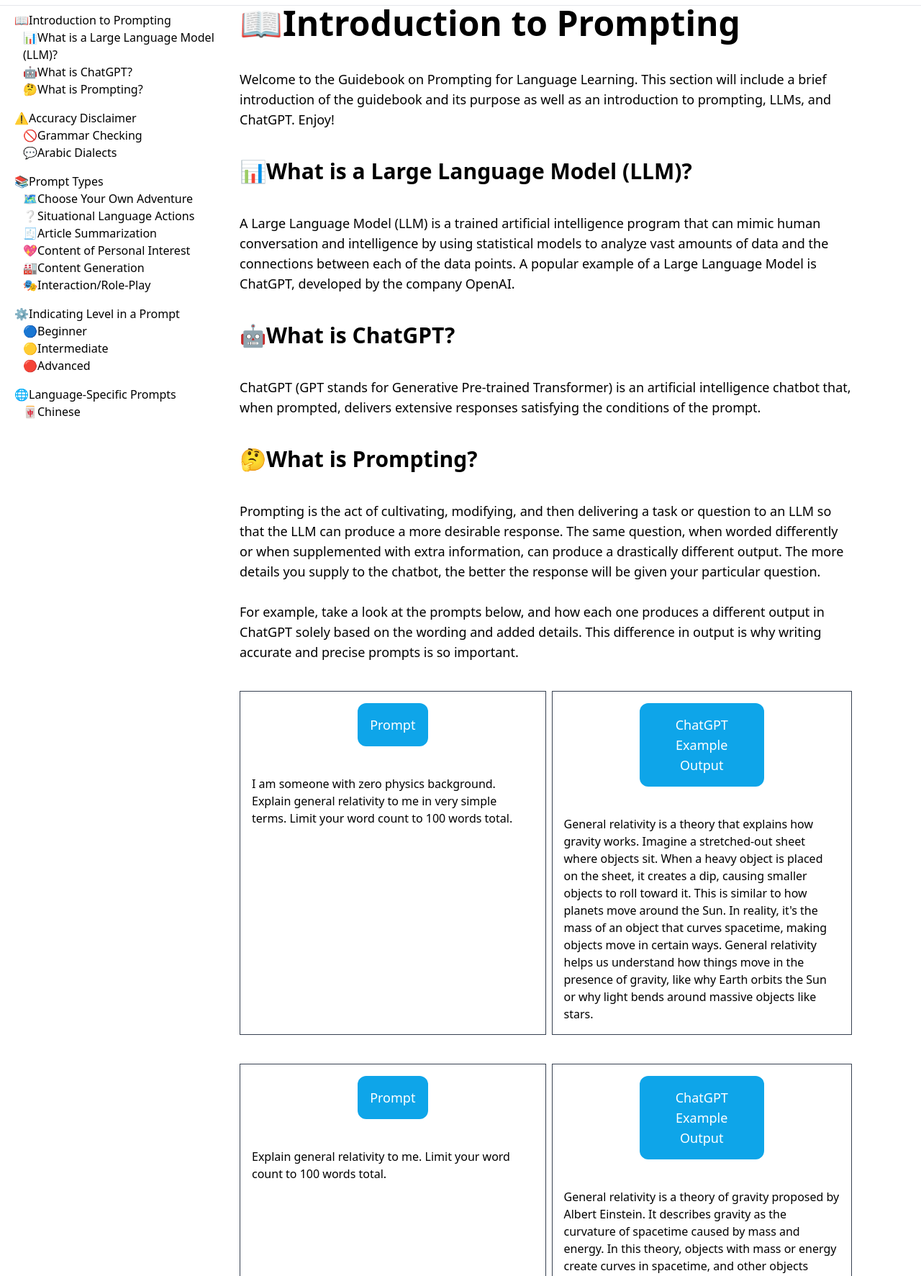
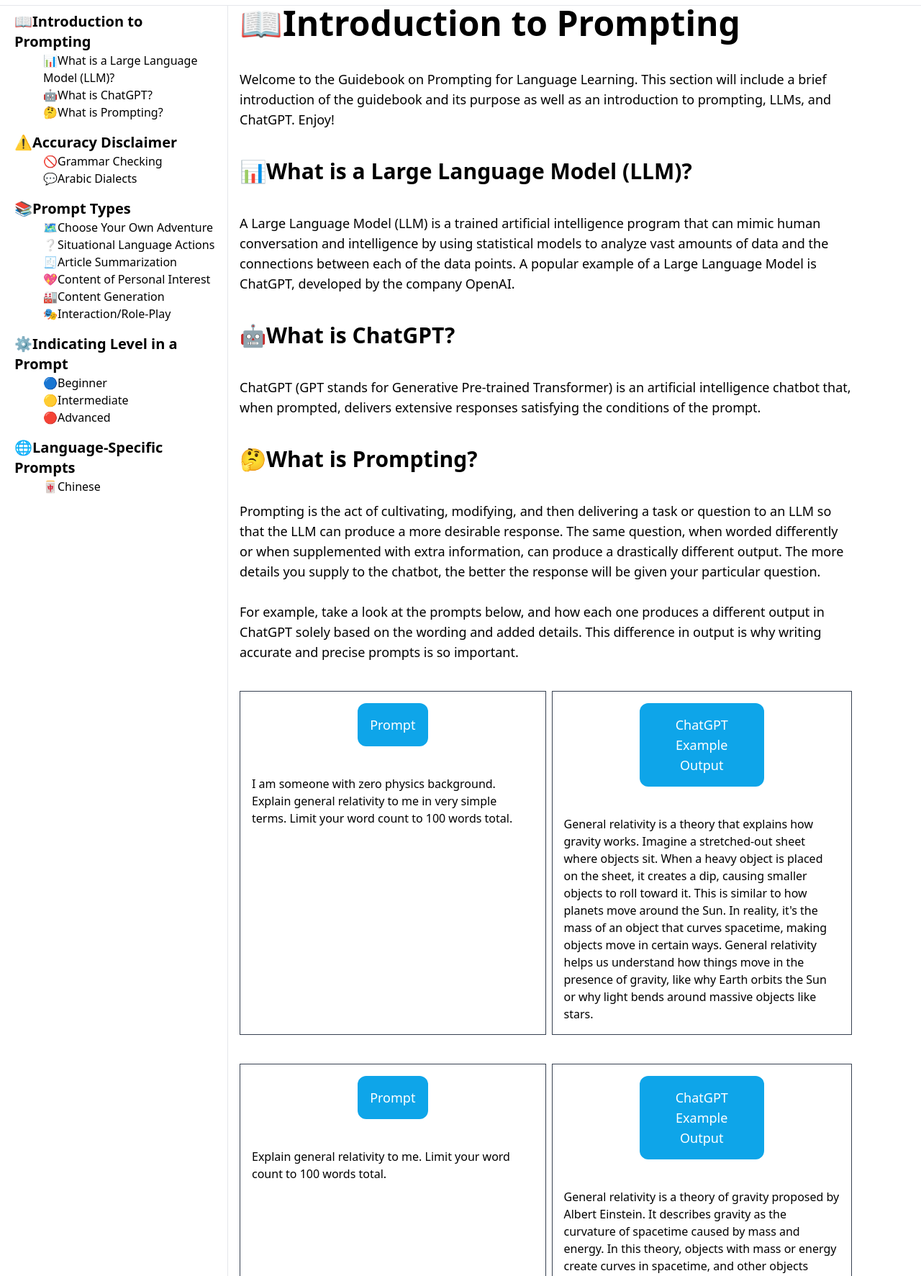
Before and after one commit to llcit/gpt-guidebook, a Django app: page /section/1/ in a window 1280 px wide. Shown: the part 153-1926 px from the top of the page at 72% size. Run offline with Django 4.2, Linux system fonts and the light colour scheme; data comes from the database, SQL or seed files in the repository; both versions use the stored data as it was after the commit; style sheets or scripts are compiled from the project's sources.

Commit message:
Updated Appearance and Sections
I updated the appearance of the website and the various sections

```diff
--- a/guidebook/prompt/templates/prompt/base.html
+++ b/guidebook/prompt/templates/prompt/base.html
@@ -242,6 +242,11 @@
         opacity: 0;
       }
 
+      .darkMode {
+        background-color: #1F214D;
+        color:white;
+      }
+
   </style>
   </head>
   <body>
--- a/guidebook/section/templates/section/detail.html
+++ b/guidebook/section/templates/section/detail.html
@@ -4,18 +4,23 @@
 {%block content%} Guidebook on Prompting for Language Learning {%endblock%}
 
 {%block sidebar%}
-<div class="hidden lg:block">
+<!--
+<button style="position:fixed; bottom:10px; left:100px" class="px-6 py-3 text-lg font-semibold bg-sky-500 text-white rounded-xl hover:bg-sky-600" id="toggleDarkButton">
+    Toggle 🔆/🌙</button>
+-->
+
+<div class="hidden lg:block" id="largeScreenDiv">
     <div class="ml-3 mb-16 grid grid-cols-4 gap-4">
-        <div class="pb-6">
+        <div class="pb-6" style="border-right-width: 1px;">
             <div class="col-span-1">
                 <ul>
                     {% for section in sections %}
-                        <li id="section{{section.id}}" class="py-2 px-2 rounded-xl">
-                            <a href="{%url 'section:detail' section.id %}" class="section-link">{{section.section_title}}</a>
+                        <li id="section{{section.id}}" class="py-2 px-2 rounded-xl text-xl">
+                            <b><a href="{%url 'section:detail' section.id %}" class="section-link">{{section.section_title}}</a></b>
                                 <ul>
                                     {% for paragraph in section.paragraph_set.all %}
                                     <!-- here is the section where the links are-->
-                                        <li class="ml-3">
+                                        <li class="text-base" style="margin-left:40px">
                                             <!-- this anchor tag -->
                                             <a class="paragraph-link" href="{%url 'section:detail' section.id %}#paragraph{{paragraph.id}}">{{paragraph.paragraph_title | safe}}</a>
                                         </li>
@@ -208,7 +213,7 @@
 {%block footer%}
     <footer class="bg-white rounded-lg shadow m-4 dark:bg-gray-800">
       <div class="w-full mx-auto max-w-screen-xl p-4 md:flex md:items-center md:justify-between">
-        <span class="text-sm text-gray-500 sm:text-center dark:text-gray-400">© 2023 The Language Flagship. All Rights Reserved.
+        <span class="text-sm text-gray-500 sm:text-center dark:text-gray-400" style="margin-left:300px">© 2023 The Language Flagship. All Rights Reserved.
       </span>
       <ul class="flex flex-wrap items-center mt-3 text-sm font-medium text-gray-500 dark:text-gray-400 sm:mt-0">
           <li>
@@ -218,3 +223,19 @@
       </div>
     </footer>
 {%endblock%}
+
+{%block script%}
+<script>
+    $(document).ready(function () {
+        $('#toggleDarkButton').click(function () {
+            if ($('#largeScreenDiv').hasClass('darkMode')) {
+                $('#largeScreenDiv').removeClass('darkMode');
+            } else {
+                $('#largeScreenDiv').addClass('darkMode');
+            }
+
+        });
+    });
+</script>
+
+{%endblock%}
```
Also changed, not shown: guidebook/db.sqlite3, guidebook/prompt/models.py (line endings or trailing spaces).
